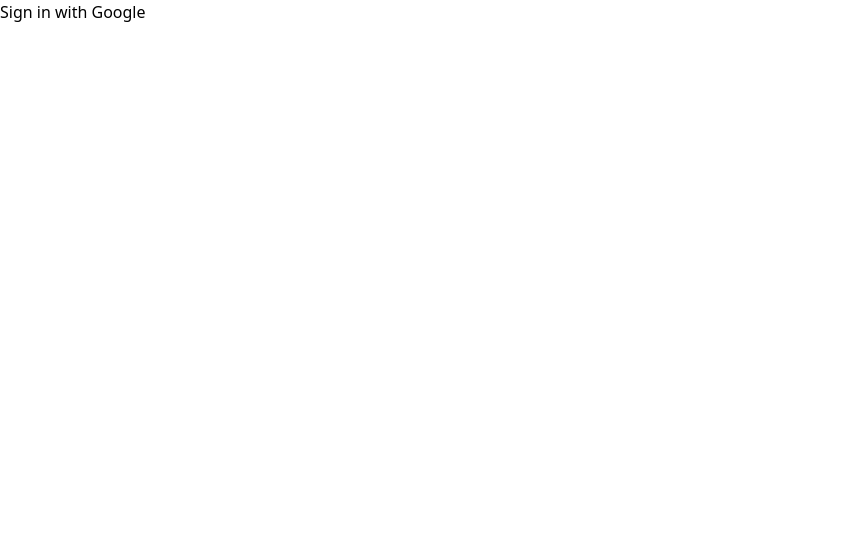
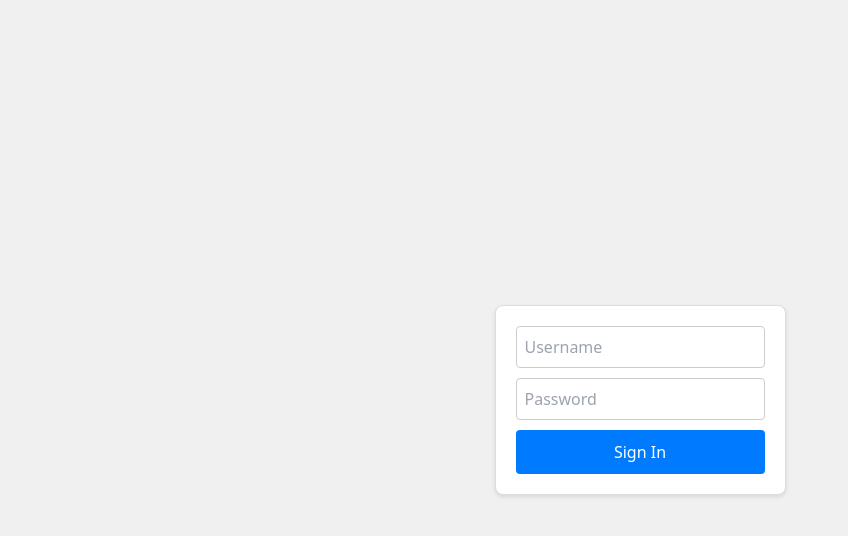
Before and after one commit to Eonics3/lahacks-2024, a Next.js app in the folder client/: page /signin in a window 1280 px wide. Shown: the top 536 px of the page, without its empty margins (0-848 px from the left). Built offline with nearby package versions, Linux system fonts and the light colour scheme.

Commit message:
fix signin and landing

```diff
--- a/client/components/LandingPage.tsx
+++ b/client/components/LandingPage.tsx
@@ -1,34 +1,17 @@
 import React from "react";
 import styled from "styled-components";
+import { useNavigate } from "react-router-dom";
 import { useState } from "react";
 
 const PageContainer = styled.div`
   display: flex;
-  justify-content: flex-end; // Align children to the right
-  align-items: flex-start; // Align children to the top
+  justify-content: flex-end;
+  align-items: flex-start;
   height: 100vh;
   width: 100vw;
   background: url("backgrnd.svg") no-repeat center center fixed;
   background-size: cover;
-  padding: 20px; // Padding to ensure button is not stuck to edges
-`;
-
-const SideNav = styled.nav`
-  width: 250px;
-  background-color: #fff;
-  box-shadow: 2px 0 5px rgba(0, 0, 0, 0.1);
   padding: 20px;
-`;
-
-const NavItem = styled.div`
-  margin-top: 20px;
-  font-size: 18px;
-`;
-
-const Logo = styled.img`
-  width: 100%;
-  max-width: 150px;
-  margin-bottom: 40px;
 `;
 
 const SignInButton = styled.button`
@@ -52,17 +35,27 @@
 `;
 
 const LandingPage: React.FC = () => {
-  //   const handleGoogleSignIn = () => {
-  //     console.log("handling google sign in");
-  //     window.location.href = "http://localhost:8080/login";
-  //   };
   const [loading, setLoading] = useState(false);
+  //   const navigate = useNavigate();
+
+  const handleSignInClick = async () => {
+    const response = await fetch("http://127.0.0.1:8080/enter", {
+      method: "POST",
+      headers: {
+        "Content-Type": "application/json",
+      },
+    });
+    const data = await response.json();
+    if (data.success) {
+      window.location.href = data.redirectUrl; // Perform redirection on client side
+    } else {
+      console.error("Login failed:", data.message);
+    }
+  };
 
   return (
     <PageContainer>
-      <SignInButton disabled={loading}>
-        {loading ? "Signing in..." : "Get Started"}
-      </SignInButton>
+      <SignInButton onClick={handleSignInClick}>Get Started</SignInButton>
     </PageContainer>
   );
 };
--- a/client/components/SignInPage.tsx
+++ /dev/null
@@ -1,65 +0,0 @@
-// pages/signin.tsx
-import React, { useState, createContext, ReactNode, useContext } from 'react';
-import styles from './signin.module.css';
-
-const SignIn: React.FC = () => {
-    const [username, setUsername] = useState<string>('');
-    const [password, setPassword] = useState<string>('');
-    // const { user, updateUser } = useContext(UserContext);
-
-
-    const handleUsernameChange = (event: React.ChangeEvent<HTMLInputElement>) => {
-        setUsername(event.target.value);
-    };
-
-    const handlePasswordChange = (event: React.ChangeEvent<HTMLInputElement>) => {
-        setPassword(event.target.value);
-    };
-
-    const handleSubmit = async (event: React.FormEvent<HTMLFormElement>) => {
-      event.preventDefault();
-      // Here you can handle the submission, e.g., login logic
-      console.log(username, password);
-      try {
-        const response = await fetch('http://127.0.0.1:8080/login', {
-            method: 'POST',
-            headers: {
-                'Content-Type': 'application/json',
-            },
-            body: JSON.stringify({ username, password })
-        });
-        const data = await response.json();
-        if (data.success) {
-            window.location.href = data.redirectUrl;  // Perform redirection on client side
-        } else {
-            console.error('Login failed:', data.message);
-        }
-    } catch (error) {
-        console.error('There was a problem with the fetch operation:', error);
-    }
-  };
-
-    return (
-        <div className={styles.container}>
-            <form onSubmit={handleSubmit} className={styles.form}>
-                <input
-                    type="text"
-                    value={username}
-                    onChange={handleUsernameChange}
-                    placeholder="Username"
-                    className={styles.input}
-                />
-                <input
-                    type="password"
-                    value={password}
-                    onChange={handlePasswordChange}
-                    placeholder="Password"
-                    className={styles.input}
-                />
-                <button type="submit" className={styles.button}>Sign In</button>
-            </form>
-        </div>
-    );
-};
-
-export default SignIn;
--- a/client/components/UploadPage.tsx
+++ b/client/components/UploadPage.tsx
@@ -30,7 +30,7 @@
     formData.append('file', file);
 
     try {
-      const response = await fetch('http://127.0.0.1:8080/upload', {
+      const response = await fetch('/api/upload', {
         method: 'POST',
         body: formData,
       });
--- a/client/pages/_app.tsx
+++ b/client/pages/_app.tsx
@@ -1,18 +1,18 @@
-import { useRouter } from 'next/router';
-import Navbar from '../components/Navbar';
-import '../styles/globals.css';
-import type { AppProps } from 'next/app';
-import { UserProvider } from '../components/UserContext';
+import { useRouter } from "next/router";
+import "../styles/globals.css";
+import type { AppProps } from "next/app";
+import React from "react";
+import { BrowserRouter as Router, Routes, Route } from "react-router-dom";
+import LandingPage from "../components/LandingPage";
+import SignInPage from "../components/SignInPage"; //
 
 function MyApp({ Component, pageProps }: AppProps) {
   const router = useRouter();
-  const showNavbar = !['/login', '/special'].includes(router.pathname);
+  const showNavbar = !["/login", "/special"].includes(router.pathname);
 
   return (
     <>
-      <UserProvider>
-        <Component {...pageProps} />
-      </UserProvider>
+      <Component {...pageProps} />
     </>
   );
 }
--- a/client/pages/index.tsx
+++ b/client/pages/index.tsx
@@ -1,4 +1,6 @@
-import SignInPage from '../components/SignInPage';
+import LandingPage from '../components/LandingPage';
+import App from './_app';
+import React from 'react';
 
 const Home = () => {
 
@@ -9,7 +11,7 @@
 
     return (
         <div>
-            <SignInPage />
+            <LandingPage />
         </div>
     );
 };
--- a/client/pages/signin.tsx
+++ b/client/pages/signin.tsx
@@ -1,20 +1,64 @@
-import React, { useState } from 'react';
+import React, { useState } from "react";
+import styles from "./signin.module.css";
 
-const SignIn = () => {
+const SignIn: React.FC = () => {
+  const [username, setUsername] = useState<string>("");
+  const [password, setPassword] = useState<string>("");
 
-    const [loading, setLoading] = useState(false);
+  const handleUsernameChange = (event: React.ChangeEvent<HTMLInputElement>) => {
+    setUsername(event.target.value);
+  };
 
-    const handleGoogleSignIn = () => {
-        console.log("handling google sign in");
-        window.location.href = 'http://localhost:8080/login';
+  const handlePasswordChange = (event: React.ChangeEvent<HTMLInputElement>) => {
+    setPassword(event.target.value);
+  };
+
+  const handleSubmit = async (event: React.FormEvent<HTMLFormElement>) => {
+    event.preventDefault();
+    console.log(username, password);
+    try {
+      const response = await fetch("http://127.0.0.1:8080/login", {
+        method: "POST",
+        headers: {
+          "Content-Type": "application/json",
+        },
+        body: JSON.stringify({ username, password }),
+        mode: "cors",
+      });
+      const data = await response.json();
+      if (data.success) {
+        window.location.href = data.redirectUrl; // Perform redirection on client side
+      } else {
+        console.error("Login failed:", data.message);
+      }
+    } catch (error) {
+      console.error("There was a problem with the fetch operation:", error);
     }
+  };
 
-    return (
-    <div>
-        <button onClick={handleGoogleSignIn} disabled={loading}>
-        {loading ? 'Signing in...' : 'Sign in with Google'}
+  return (
+    <div className={styles.container}>
+      <form onSubmit={handleSubmit} className={styles.form}>
+        <input
+          type="text"
+          value={username}
+          onChange={handleUsernameChange}
+          placeholder="Username"
+          className={styles.input}
+        />
+        <input
+          type="password"
+          value={password}
+          onChange={handlePasswordChange}
+          placeholder="Password"
+          className={styles.input}
+        />
+        <button type="submit" className={styles.button}>
+          Sign In
         </button>
-    </div>)
-}
+      </form>
+    </div>
+  );
+};
 
 export default SignIn;
```
Also changed, not shown: client/pages/signin.module.css (renamed from client/components/signin.module.css), 1 other file (tests, documents, lock files or other folders).
